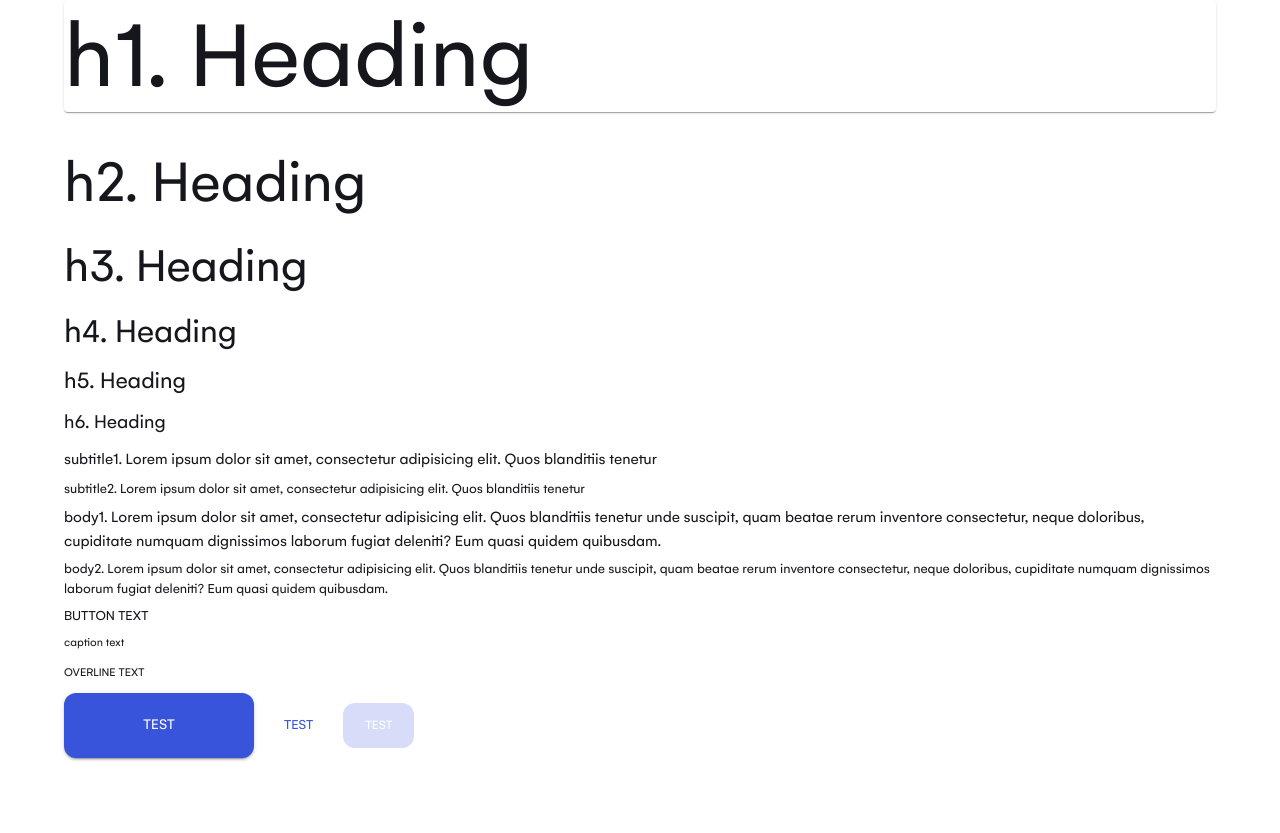
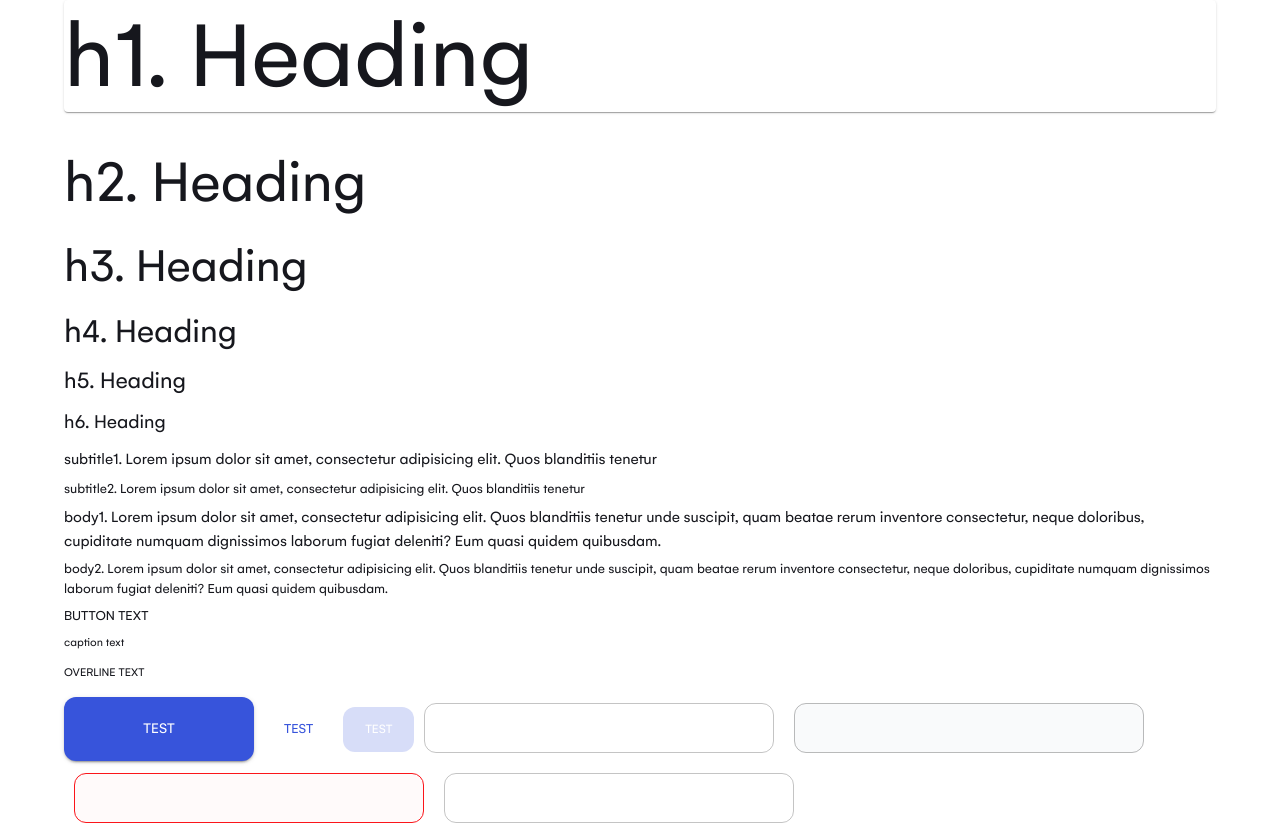
Before and after one commit to SkillBrainFrontend/Semicolon-Task-Manager-Andromeda, a React (Create React App) app: page /test in a window 1280 px wide. Before the commit the page ends 800 px from the top, so only its background shows below. Built offline with nearby package versions, Linux system fonts and the light colour scheme.

Commit message:
First commit- Input component

```diff
--- a/package.json
+++ b/package.json
@@ -7,6 +7,7 @@
     "@emotion/styled": "^11.10.4",
     "@mui/icons-material": "^5.10.3",
     "@mui/material": "^5.10.3",
+    "@mui/system": "^5.10.4",
     "@testing-library/jest-dom": "^5.16.5",
     "@testing-library/react": "^13.4.0",
     "@testing-library/user-event": "^13.5.0",
--- /dev/null
+++ b/src/components/shared/Input.jsx
@@ -0,0 +1,39 @@
+import { styled } from "@mui/material/styles";
+import OutlinedInput from "@mui/material/OutlinedInput";
+
+const StyledInput = styled(OutlinedInput)(({ theme }) => ({
+	"&.MuiOutlinedInput-root": {
+		"&:hover": { borderColor: theme.palette.input.main },
+		borderRadius: 12,
+		padding: 16,
+		width: 350,
+        height: 50,
+		border: 0.7,
+		borderColor: theme.palette.input.main,
+		margin: 10,
+		color: theme.palette.primary,
+		fontWeight: 400,
+		fontSize: 16,
+	},
+
+	"&.Mui-focused": {
+		borderColor: theme.palette.input.focused.border,
+		backgroundColor: theme.palette.input.focused.background,
+		border: 1.3,
+	},
+
+	"&.Mui-disabled": {
+		backgroundColor: theme.palette.input.disabled,
+		borderColor: theme.palette.input.disabled,
+		border: 0,
+	},
+
+	"&.Mui-error": {
+		backgroundColor: theme.palette.input.error.background,
+		borderColor: theme.palette.error,
+		border: 1.3,
+		color: theme.palette.input.error.text,
+	},
+}));
+
+export default StyledInput;
--- a/src/pages/TestPage.jsx
+++ b/src/pages/TestPage.jsx
@@ -1,10 +1,14 @@
 import React from "react";
-import { Container, Paper, Typography } from "@mui/material";
+import { Container, Paper, Typography} from "@mui/material";
 import { useTheme } from "@mui/material/styles";
+// import VisibilityOutlinedIcon from '@mui/icons-material/VisibilityOutlined';
 import Button from "../components/shared/button/Button";
+import StyledInput from "../components/shared/Input";
+
 
 function Test() {
 	const theme = useTheme();
+
 	return (
 		<div>
 			<Container
@@ -70,6 +74,13 @@ function Test() {
 				<Button disabled size="small" variant="contained">
 					Test
 				</Button>
+
+				<StyledInput />
+				<StyledInput disabled />
+				<StyledInput error="true"/>
+				<StyledInput type='password'/>
+
+
 			</Container>
 		</div>
 	);
--- a/src/theme.js
+++ b/src/theme.js
@@ -29,6 +29,19 @@ const theme = createTheme({
 			primary: "#16171D",
 			secondary: "#62667E",
 			disabled: "#C2C4CF",
+		},
+		input: {
+			main: '#A8ABBD',
+			focused:{
+				border: '#2746D8',
+				background: '#FBFBFE'},
+
+			disabled: '#F9FAFB',
+			error: {
+				background: '#FFFAFA',
+				text: '#B80020',
+			}
+
 		},
 	},
 	typography: {
```
Also changed, not shown: 1 other file (tests, documents, lock files or other folders).
